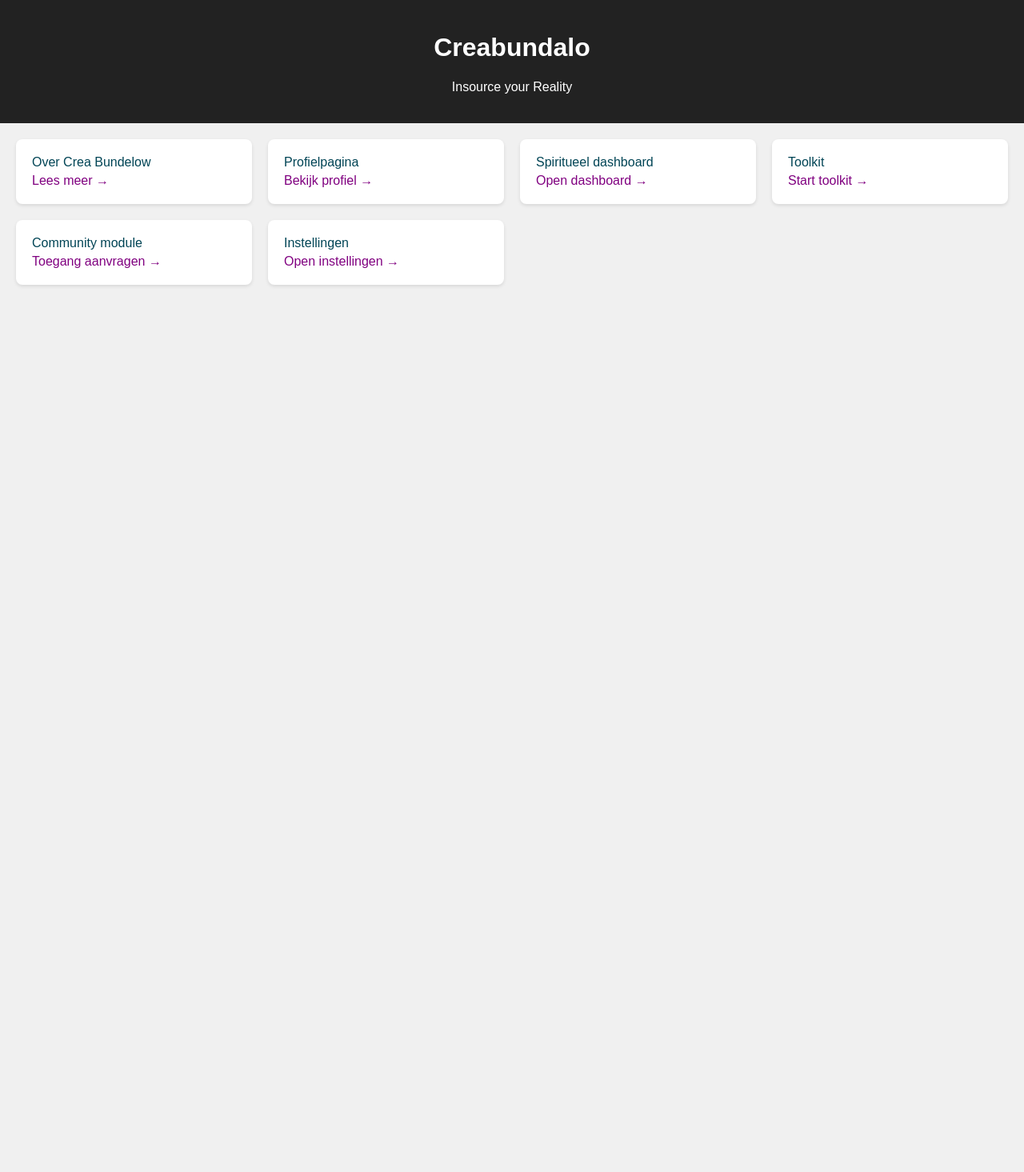
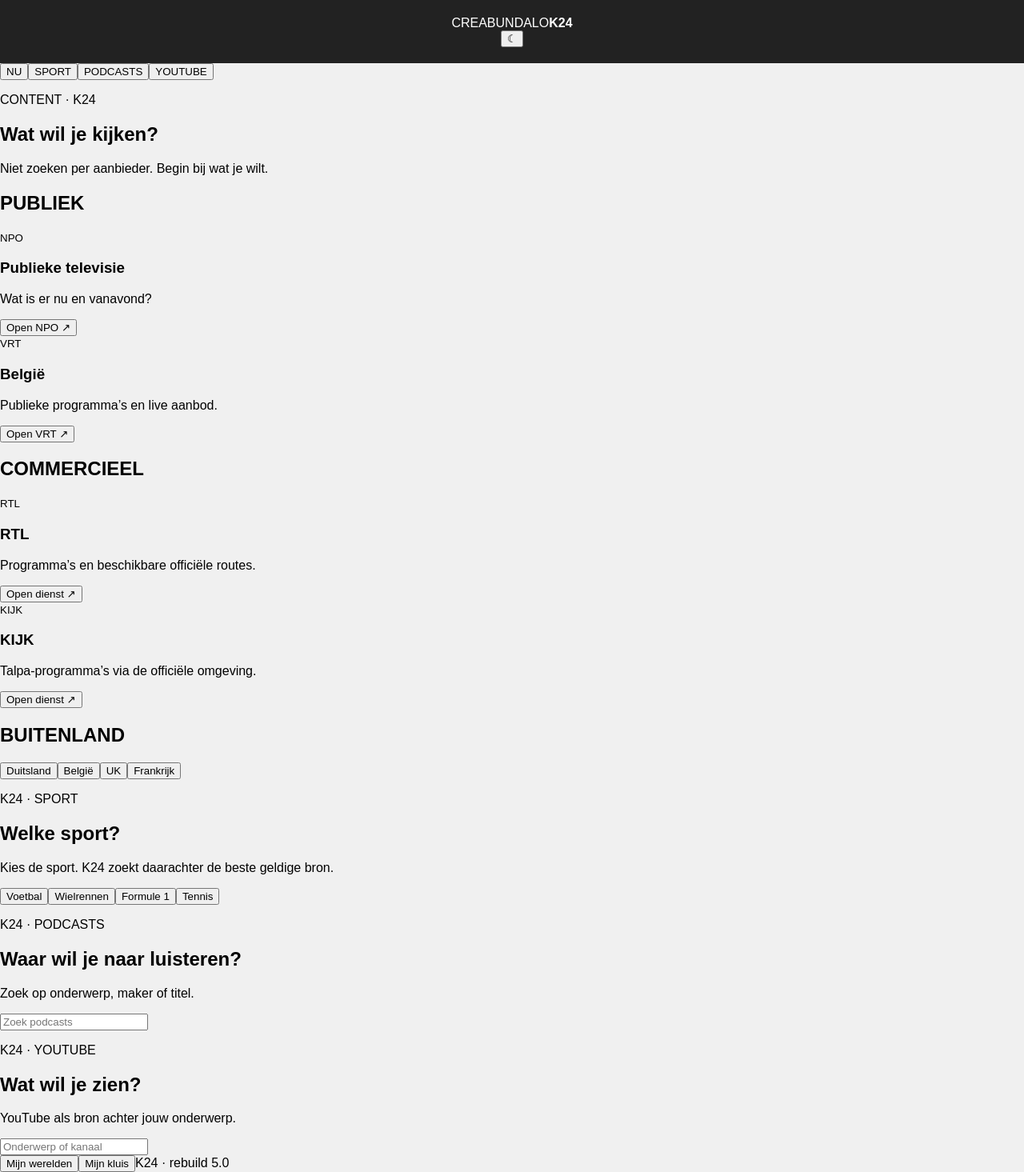
Before and after one commit to Creabundalo/creabundalo-vercel, a plain HTML site: page index.html in a window 1280 px wide. Shown: the whole page at 80% size. Before the commit the page ends 800 px from the top, so only its background shows below. Drawn offline with Linux system fonts and the light colour scheme.

Commit message:
K24 5.0: rebuild UI from meaning model

```diff
--- a/index.html
+++ b/index.html
@@ -1,23 +1,22 @@
-<!DOCTYPE html>
-<html lang="nl">
-<head>
-  <meta charset="UTF-8" />
-  <title>Creabundalo Prototype</title>
-  <meta name="viewport" content="width=device-width, initial-scale=1.0" />
-  <link rel="stylesheet" href="style.css" />
-</head>
+<!doctype html>
+<html lang="nl" data-theme="light">
+<head><meta charset="utf-8"><meta name="viewport" content="width=device-width,initial-scale=1"><title>K24 — Creabundalo</title><link rel="stylesheet" href="style.css"></head>
 <body>
-  <header>
-    <h1>Creabundalo</h1>
-    <p>Insource your Reality</p>
-  </header>
-  <main class="grid">
-    <a class="tile" href="over.html">Over Crea Bundelow<br><span>Lees meer →</span></a>
-    <a class="tile" href="profiel.html">Profielpagina<br><span>Bekijk profiel →</span></a>
-    <a class="tile" href="dashboard.html">Spiritueel dashboard<br><span>Open dashboard →</span></a>
-    <a class="tile" href="toolkit.html">Toolkit<br><span>Start toolkit →</span></a>
-    <a class="tile" href="community.html">Community module<br><span>Toegang aanvragen →</span></a>
-    <a class="tile" href="instellingen.html">Instellingen<br><span>Open instellingen →</span></a>
-  </main>
-</body>
-</html>
+<header class="mast"><div><span class="brand">CREABUNDALO</span><strong>K24</strong></div><button id="theme" aria-label="Licht/donker">☾</button></header>
+<nav class="nav"><button class="active" data-view="nu">NU</button><button data-view="sport">SPORT</button><button data-view="podcasts">PODCASTS</button><button data-view="youtube">YOUTUBE</button></nav>
+<main>
+<section class="view active" id="nu"><p class="eyebrow">CONTENT · K24</p><h1>Wat wil je kijken?</h1><p class="lead">Niet zoeken per aanbieder. Begin bij wat je wilt.</p>
+<section class="group"><h2>PUBLIEK</h2><div class="cards"><article><small>NPO</small><h3>Publieke televisie</h3><p>Wat is er nu en vanavond?</p><button>Open NPO ↗</button></article><article><small>VRT</small><h3>België</h3><p>Publieke programma’s en live aanbod.</p><button>Open VRT ↗</button></article></div></section>
+<section class="group"><h2>COMMERCIEEL</h2><div class="cards"><article><small>RTL</small><h3>RTL</h3><p>Programma’s en beschikbare officiële routes.</p><button>Open dienst ↗</button></article><article><small>KIJK</small><h3>KIJK</h3><p>Talpa-programma’s via de officiële omgeving.</p><button>Open dienst ↗</button></article></div></section>
+<section class="group"><h2>BUITENLAND</h2><div class="regions"><button>Duitsland</button><button>België</button><button>UK</button><button>Frankrijk</button></div></section></section>
+<section class="view" id="sport"><p class="eyebrow">K24 · SPORT</p><h1>Welke sport?</h1><p class="lead">Kies de sport. K24 zoekt daarachter de beste geldige bron.</p><div class="regions"><button>Voetbal</button><button>Wielrennen</button><button>Formule 1</button><button>Tennis</button></div></section>
+<section class="view" id="podcasts"><p class="eyebrow">K24 · PODCASTS</p><h1>Waar wil je naar luisteren?</h1><p class="lead">Zoek op onderwerp, maker of titel.</p><input placeholder="Zoek podcasts"></section>
+<section class="view" id="youtube"><p class="eyebrow">K24 · YOUTUBE</p><h1>Wat wil je zien?</h1><p class="lead">YouTube als bron achter jouw onderwerp.</p><input placeholder="Onderwerp of kanaal"></section>
+</main>
+<footer><button>Mijn werelden</button><button>Mijn kluis</button><span>K24 · rebuild 5.0</span></footer>
+<script>
+const root=document.documentElement, theme=document.getElementById('theme');
+const saved=localStorage.getItem('k24-theme')||'light'; root.dataset.theme=saved; theme.textContent=saved==='light'?'☾':'☀';
+theme.onclick=()=>{const n=root.dataset.theme==='light'?'dark':'light';root.dataset.theme=n;localStorage.setItem('k24-theme',n);theme.textContent=n==='light'?'☾':'☀'};
+document.querySelectorAll('.nav button').forEach(b=>b.onclick=()=>{document.querySelectorAll('.nav button,.view').forEach(x=>x.classList.remove('active'));b.classList.add('active');document.getElementById(b.dataset.view).classList.add('active')});
+</script></body></html>
```
